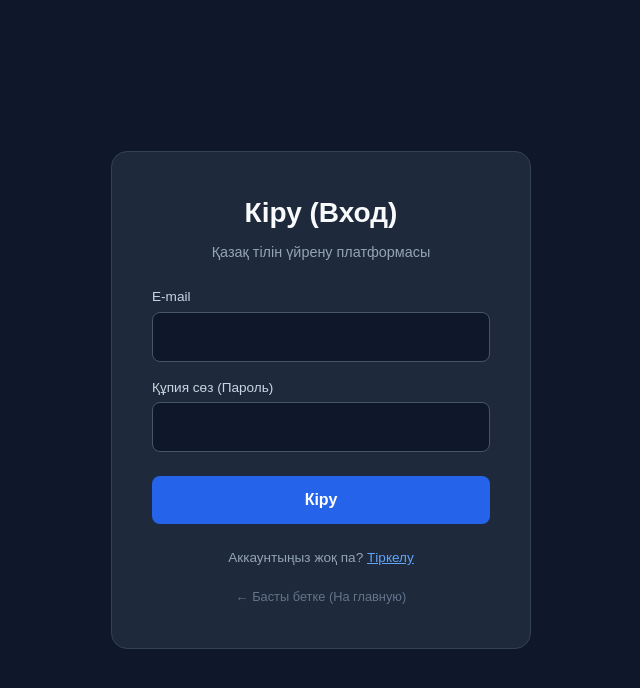
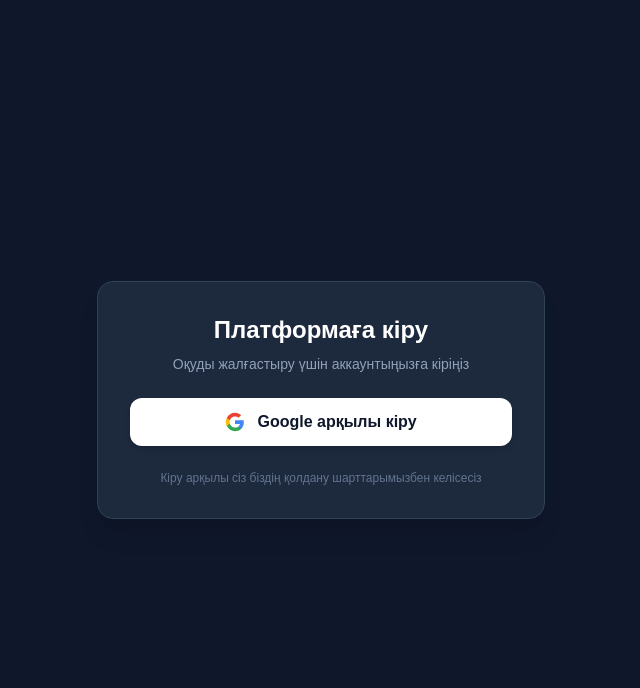
Before and after one commit to zhuk-67/qazaqsha, a Next.js app: page /login in a window 1280 px wide. Shown: the top 688 px of the page, without its empty margins (319-959 px from the left). Built offline with nearby package versions, Linux system fonts and the light colour scheme.

Commit message:
Update login page code

```diff
--- a/app/login/page.tsx
+++ b/app/login/page.tsx
@@ -1,128 +1,74 @@
-'use client';
+'use client'
 
-import React, { useState } from 'react';
-import { supabase } from '@/lib/supabase';
-import { useRouter } from 'next/navigation';
-import Link from 'next/link';
+import { useState } from 'react'
+import { supabase } from '@/lib/supabase'
 
-export default function AuthPage() {
-  const [isSignUp, setIsSignUp] = useState(false);
-  const [email, setEmail] = useState('');
-  const [password, setPassword] = useState('');
-  const [fullName, setFullName] = useState('');
-  const [loading, setLoading] = useState(false);
-  const [message, setMessage] = useState('');
-  const router = useRouter();
+export default function LoginPage() {
+  const [loading, setLoading] = useState(false)
+  const [message, setMessage] = useState('')
 
-  const handleAuth = async (e: React.FormEvent) => {
-    e.preventDefault();
-    setLoading(true);
-    setMessage('');
+  const handleGoogleLogin = async () => {
+    setLoading(true)
+    setMessage('')
 
     try {
-      if (isSignUp) {
-        const { data, error } = await supabase.auth.signUp({
-          email,
-          password,
-          options: {
-            data: { full_name: fullName },
-          },
-        });
-        if (error) throw error;
-        setMessage('Тіркелу сәтті өтті! Электронды поштаңызды тексеріңіз немесе кіріңіз.');
-      } else {
-        const { data, error } = await supabase.auth.signInWithPassword({
-          email,
-          password,
-        });
-        if (error) throw error;
-        router.push('/learning-path');
-      }
-    } catch (err: any) {
-      setMessage(err.message || 'Қате орын алды');
-    } finally {
-      setLoading(false);
+      const { error } = await supabase.auth.signInWithOAuth({
+        provider: 'google',
+        options: {
+          redirectTo: `${window.location.origin}/learning-path`,
+        },
+      })
+      if (error) throw error
+    } catch (error: any) {
+      setMessage(error.message || 'Қате орын алды')
+      setLoading(false)
     }
-  };
+  }
 
   return (
-    <div style={{ minHeight: '100vh', backgroundColor: '#0f172a', color: '#f8fafc', display: 'flex', alignItems: 'center', justifyContent: 'center', padding: '1rem', fontFamily: 'sans-serif' }}>
-      <div style={{ backgroundColor: '#1e293b', padding: '2.5rem', borderRadius: '16px', maxWidth: '420px', width: '100%', border: '1px solid #334155' }}>
-        <h1 style={{ margin: '0 0 0.5rem 0', fontSize: '1.75rem', textAlign: 'center', fontWeight: 'bold' }}>
-          {isSignUp ? 'Тіркелу (Регистрация)' : 'Кіру (Вход)'}
-        </h1>
-        <p style={{ margin: '0 0 1.5rem 0', color: '#94a3b8', textAlign: 'center', fontSize: '0.9rem' }}>
-          Қазақ тілін үйрену платформасы
+    <div className="min-h-screen bg-slate-900 text-white flex items-center justify-center p-4">
+      <div className="max-w-md w-full bg-slate-800 border border-slate-700 rounded-2xl p-8 shadow-xl text-center">
+        <h2 className="text-2xl font-bold mb-2">Платформаға кіру</h2>
+        <p className="text-slate-400 text-sm mb-6">
+          Оқуды жалғастыру үшін аккаунтыңызға кіріңіз
         </p>
 
         {message && (
-          <div style={{ padding: '0.75rem', borderRadius: '8px', backgroundColor: '#334155', color: '#38bdf8', fontSize: '0.85rem', marginBottom: '1rem', textAlign: 'center' }}>
+          <div className="mb-4 p-3 rounded-lg bg-red-500/10 border border-red-500/30 text-red-400 text-sm">
             {message}
           </div>
         )}
 
-        <form onSubmit={handleAuth} style={{ display: 'flex', flexDirection: 'column', gap: '1rem' }}>
-          {isSignUp && (
-            <div>
-              <label style={{ display: 'block', fontSize: '0.85rem', color: '#cbd5e1', marginBottom: '0.25rem' }}>Аты-жөніңіз (Имя)</label>
-              <input
-                type="text"
-                required
-                value={fullName}
-                onChange={(e) => setFullName(e.target.value)}
-                style={{ width: '100%', padding: '0.75rem', borderRadius: '8px', border: '1px solid #475569', backgroundColor: '#0f172a', color: '#fff', boxSizing: 'border-box' }}
-              />
-            </div>
-          )}
+        <button
+          onClick={handleGoogleLogin}
+          disabled={loading}
+          className="w-full flex items-center justify-center gap-3 px-4 py-3 bg-white text-slate-900 font-semibold rounded-xl hover:bg-slate-100 transition-all shadow-md disabled:opacity-50"
+        >
+          <svg className="w-5 h-5" viewBox="0 0 24 24">
+            <path
+              fill="#4285F4"
+              d="M22.56 12.25c0-.78-.07-1.53-.2-2.25H12v4.26h5.92c-.26 1.37-1.04 2.53-2.21 3.31v2.77h3.57c2.08-1.92 3.28-4.74 3.28-8.09z"
+            />
+            <path
+              fill="#34A853"
+              d="M12 23c2.97 0 5.46-.98 7.28-2.66l-3.57-2.77c-.98.66-2.23 1.06-3.71 1.06-2.86 0-5.29-1.93-6.16-4.53H2.18v2.84C3.99 20.53 7.7 23 12 23z"
+            />
+            <path
+              fill="#FBBC05"
+              d="M5.84 14.09c-.22-.66-.35-1.36-.35-2.09s.13-1.43.35-2.09V7.06H2.18C1.43 8.55 1 10.22 1 12s.43 3.45 1.18 4.94l2.85-2.22.81-.63z"
+            />
+            <path
+              fill="#EA4335"
+              d="M12 5.38c1.62 0 3.06.56 4.21 1.64l3.15-3.15C17.45 2.09 14.97 1 12 1 7.7 1 3.99 3.47 2.18 7.06l3.66 2.84c.87-2.6 3.3-4.52 6.16-4.52z"
+            />
+          </svg>
+          {loading ? 'Күте тұрыңыз...' : 'Google арқылы кіру'}
+        </button>
 
-          <div>
-            <label style={{ display: 'block', fontSize: '0.85rem', color: '#cbd5e1', marginBottom: '0.25rem' }}>E-mail</label>
-            <input
-              type="email"
-              required
-              value={email}
-              onChange={(e) => setEmail(e.target.value)}
-              style={{ width: '100%', padding: '0.75rem', borderRadius: '8px', border: '1px solid #475569', backgroundColor: '#0f172a', color: '#fff', boxSizing: 'border-box' }}
-            />
-          </div>
-
-          <div>
-            <label style={{ display: 'block', fontSize: '0.85rem', color: '#cbd5e1', marginBottom: '0.25rem' }}>Құпия сөз (Пароль)</label>
-            <input
-              type="password"
-              required
-              value={password}
-              onChange={(e) => setPassword(e.target.value)}
-              style={{ width: '100%', padding: '0.75rem', borderRadius: '8px', border: '1px solid #475569', backgroundColor: '#0f172a', color: '#fff', boxSizing: 'border-box' }}
-            />
-          </div>
-
-          <button
-            type="submit"
-            disabled={loading}
-            style={{ marginTop: '0.5rem', padding: '0.75rem', borderRadius: '8px', backgroundColor: '#2563eb', color: '#fff', border: 'none', fontWeight: 'bold', cursor: 'pointer' }}
-          >
-            {loading ? 'Жүктелуде...' : isSignUp ? 'Тіркелу' : 'Кіру'}
-          </button>
-        </form>
-
-        <div style={{ marginTop: '1.5rem', textAlign: 'center', fontSize: '0.85rem', color: '#94a3b8' }}>
-          {isSignUp ? 'Аккаунтыңыз бар ма? ' : 'Аккаунтыңыз жоқ па? '}
-          <button
-            type="button"
-            onClick={() => setIsSignUp(!isSignUp)}
-            style={{ background: 'none', border: 'none', color: '#60a5fa', cursor: 'pointer', textDecoration: 'underline', padding: 0, font: 'inherit' }}
-          >
-            {isSignUp ? 'Кіру' : 'Тіркелу'}
-          </button>
-        </div>
-
-        <div style={{ marginTop: '1rem', textAlign: 'center' }}>
-          <Link href="/" style={{ color: '#64748b', fontSize: '0.8rem', textDecoration: 'none' }}>
-            ← Басты бетке (На главную)
-          </Link>
-        </div>
+        <p className="mt-6 text-xs text-slate-500">
+          Кіру арқылы сіз біздің қолдану шарттарымызбен келісесіз
+        </p>
       </div>
     </div>
-  );
+  )
 }
```
